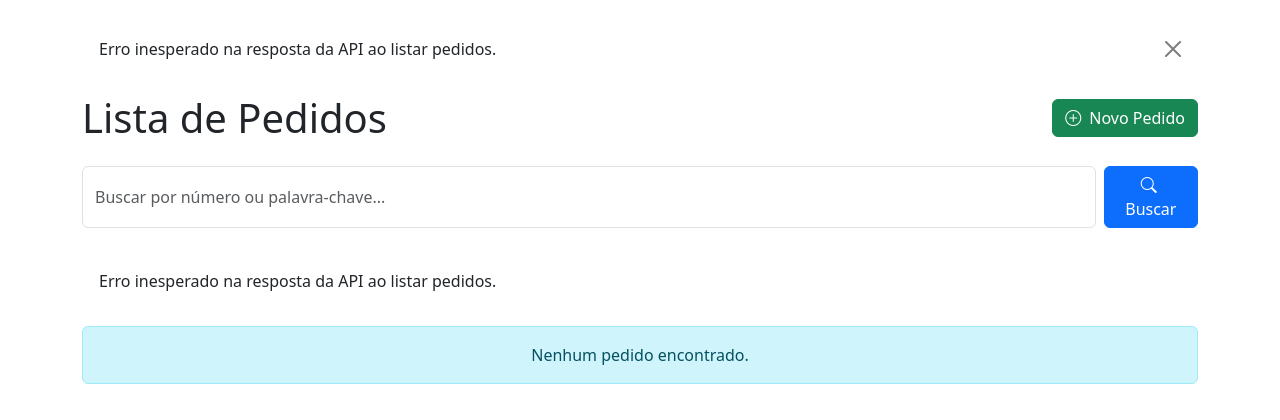
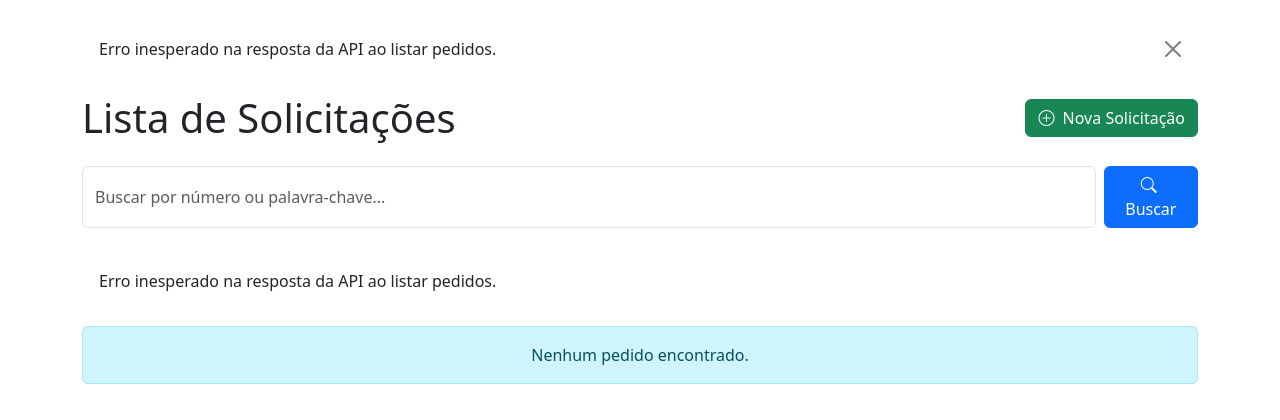
Before and after one commit to NisioH/Solicita-es, a Django app: page / in a window 1280 px wide. Shown: the part 56-476 px from the top of the page. Run offline with Django 5.2, Linux system fonts and the light colour scheme; data that the repository does not hold is empty.

Commit message:
Pequenas correções no front

```diff
--- a/templates/pedidos/pedido_list.html
+++ b/templates/pedidos/pedido_list.html
@@ -1,12 +1,12 @@
 {% extends 'base.html' %}
 
-{% block title %}Lista de Pedidos{% endblock %}
+{% block title %}Lista de Solicitações{% endblock %}
 
 {% block content %}
 <div class="d-flex justify-content-between align-items-center mb-4">
-    <h1 class="mb-0">Lista de Pedidos</h1>
+    <h1 class="mb-0">Lista de Solicitações</h1>
     <a href="{% url 'pedido_create' %}" class="btn btn-success" name="novo_pedido">
-        <i class="bi bi-plus-circle me-1"></i> Novo Pedido
+        <i class="bi bi-plus-circle me-1"></i> Nova Solicitação
     </a>
 </div>
 
```
